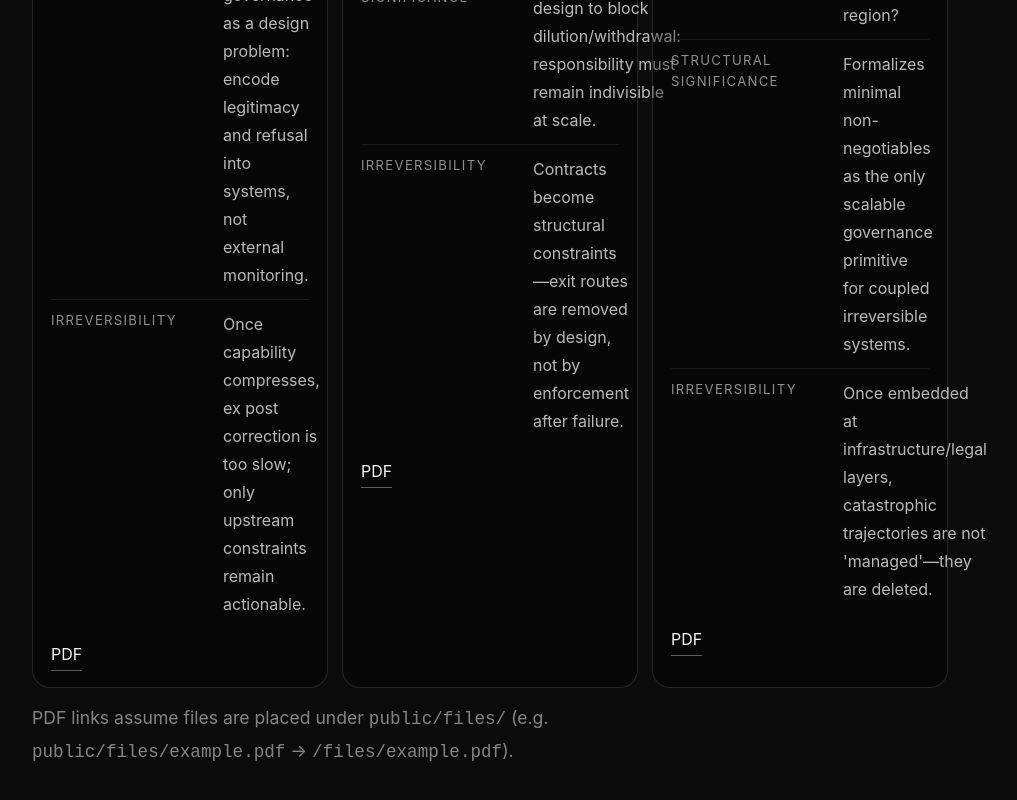
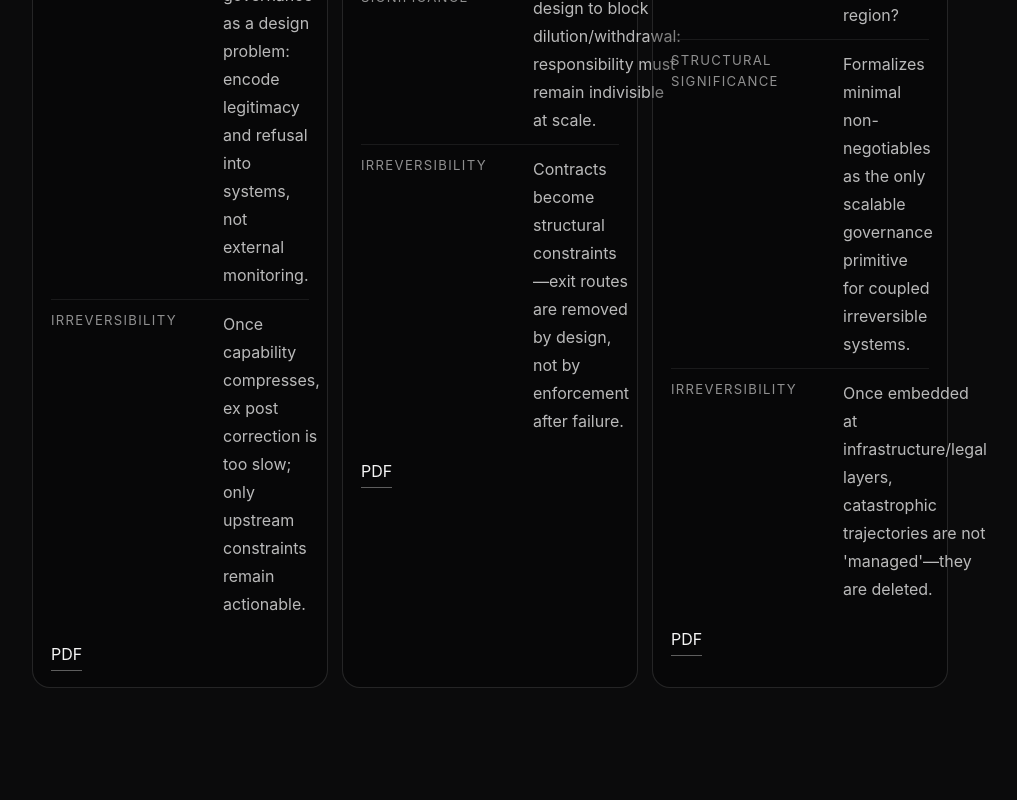
Before and after one commit to z562tbycfd-bit/archenova, a Next.js app: page /research in a window 1280 px wide. Shown: the part 2753-3553 px from the top of the page, without its empty margins (150-1167 px from the left). Built offline with nearby package versions, Linux system fonts and the light colour scheme.

Commit message:
Add Research / Papers hub

```diff
--- a/app/research/page.tsx
+++ b/app/research/page.tsx
@@ -205,10 +205,6 @@ export default function ResearchPage() {
             <Card key={e.title} e={e} />
           ))}
         </div>
-
-        <p className="rp-note">
-          PDF links assume files are placed under <code>public/files/</code> (e.g. <code>public/files/example.pdf</code> → <code>/files/example.pdf</code>).
-        </p>
       </section>
     </main>
   );
```
